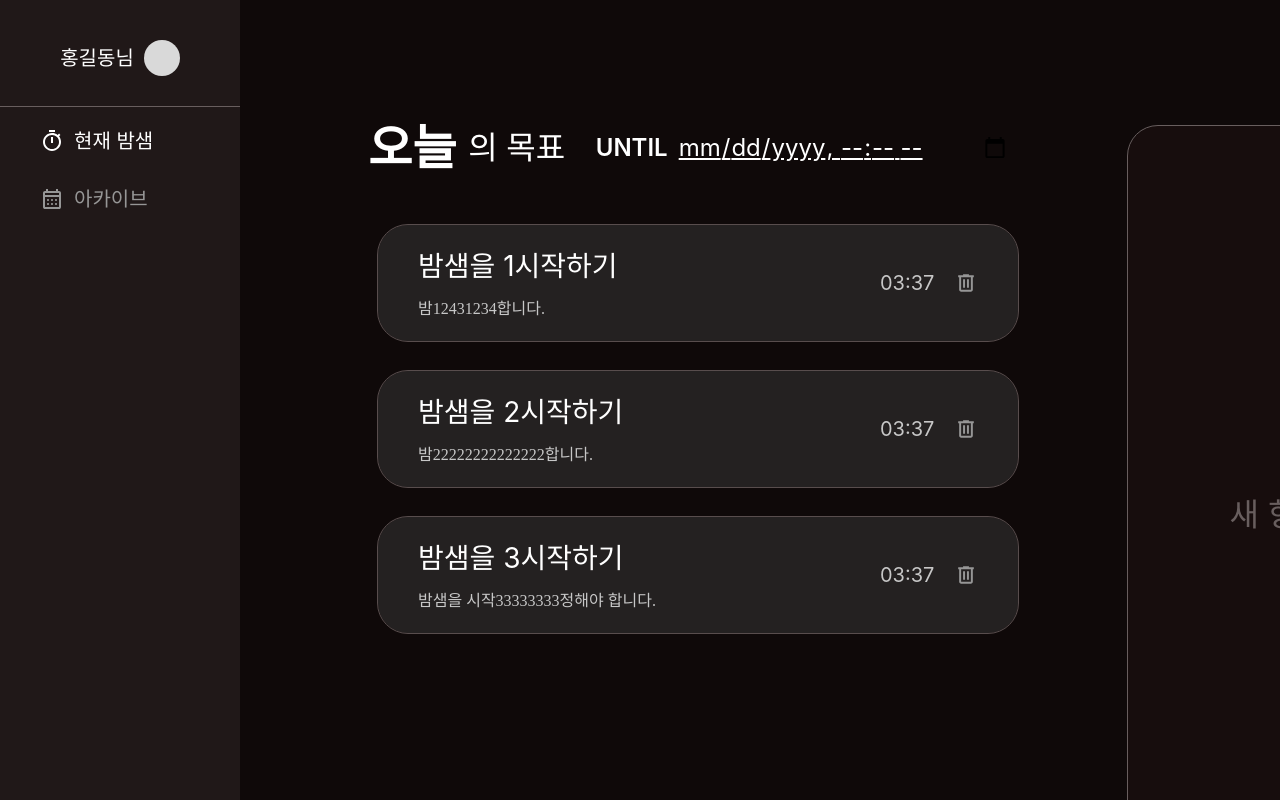
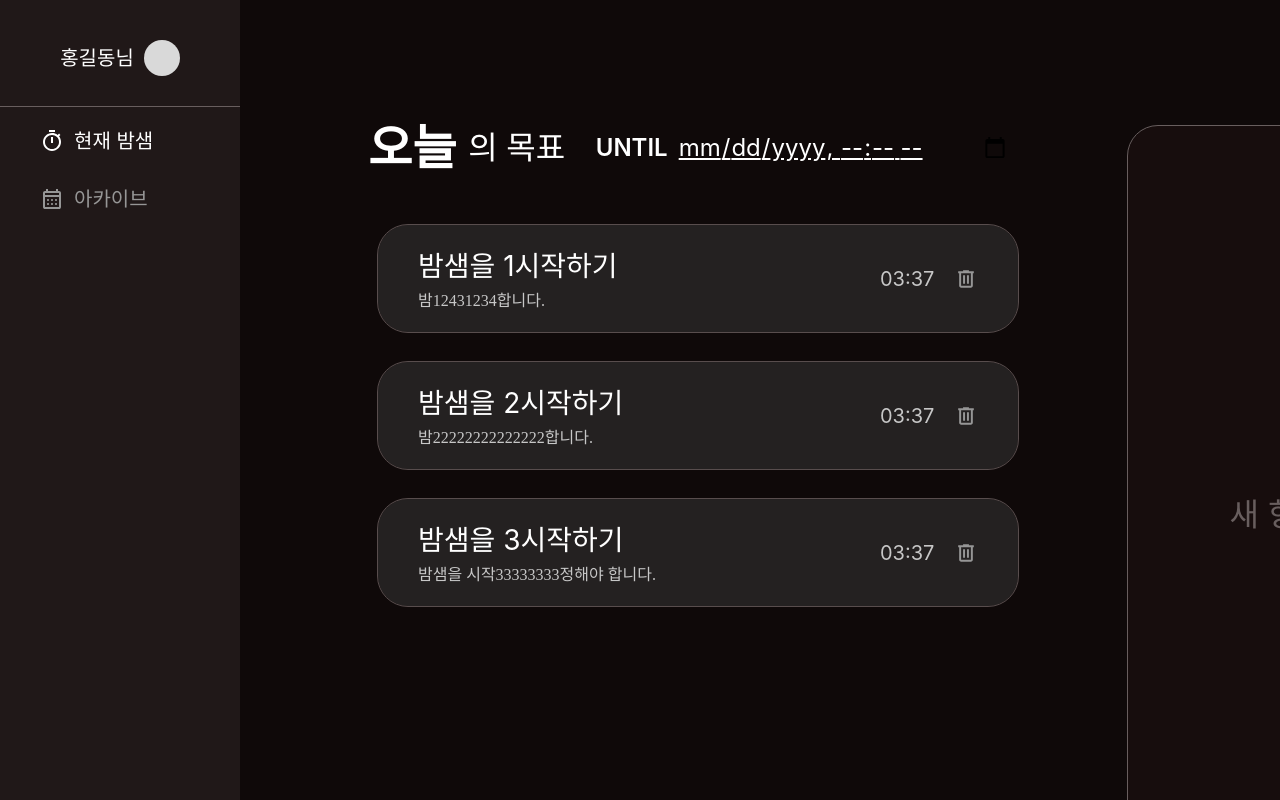
Before and after one commit to alexander050211/yellow-headed-blackbird-frontend, a React (Vite) app: page /current in a window 1280 px wide. Both pictures are taken after a click on the button "새 밤샘 진행하기". Shown: the top 800 px of the page. Built offline with nearby package versions, Linux system fonts and the light colour scheme.

Commit message:
step 2 done fr fr

```diff
--- a/src/components/subtask.tsx
+++ b/src/components/subtask.tsx
@@ -47,11 +47,12 @@ export const Subtask: React.FC<SubtaskProps> = ({
                 />
               </button>
             )}
-            <div className="flex-1 inline-flex flex-col justify-start items-start gap-2.5">
-              <div className="self-stretch text-start text-white text-[28px] font-normal font-['Inter']">
+            <div className="w-[442px] flex-1 inline-flex flex-col justify-start items-start gap-2.5">
+              <div className="w-[442px] h-[34px] text-start text-white text-[28px] font-normal font-['Inter'] truncate">
                 {title}
               </div>
-              <div className="self-stretch text-start text-[#c7c7c7] text-base font-normal font-['Istok_Web']">
+              <div
+                className="w-[442px] h-[23px] text-start text-[#c7c7c7] text-base font-normal font-['Istok_Web'] truncate">
                 {content}
               </div>
             </div>
--- a/src/pages/current/step2.tsx
+++ b/src/pages/current/step2.tsx
@@ -83,7 +83,7 @@ export const Step2 = ({ setStep }: { setStep: (step: number) => void }) => {
           </div>
 
           {/* Task List */}
-          <div className="h-[766px] p-2.5 flex flex-col justify-start items-center gap-[30px] overflow-hidden">
+          <div className="h-[766px] p-2.5 flex flex-col justify-start items-center gap-[30px] overflow-scroll">
             {cards.map((card, index) => (
               <Subtask
                 key={index}
```
